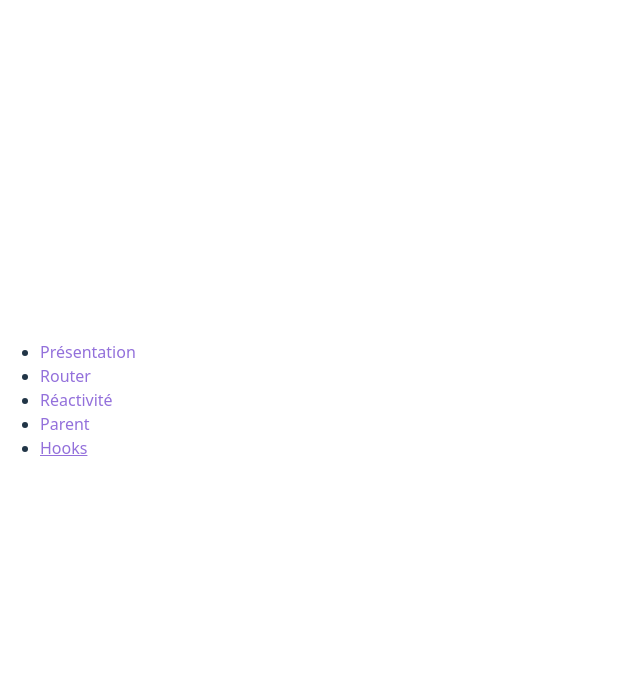
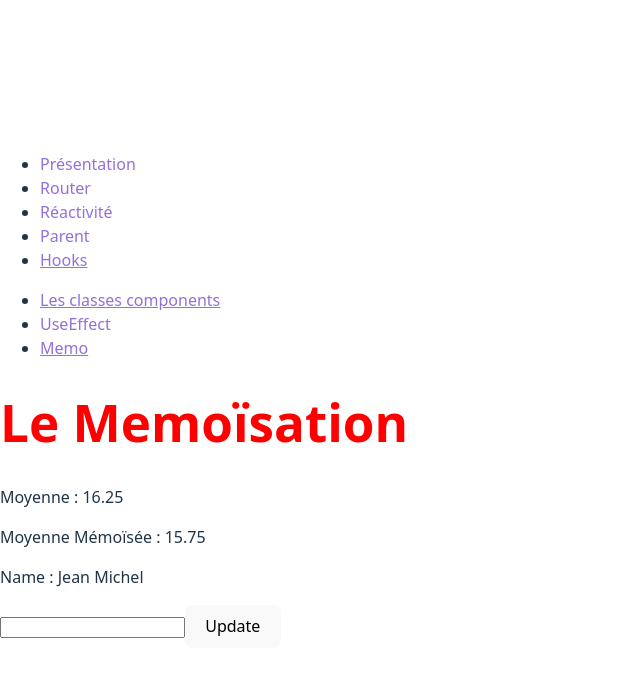
Before and after one commit to Thaisrr/react-ajc, a React (Vite) app: page /hooks/memo in a window 1280 px wide. Shown: the top 676 px of the page, without its empty margins (0-640 px from the left). Built offline with nearby package versions, Linux system fonts and the light colour scheme.

Commit message:
Memoisation

```diff
--- a/src/App.tsx
+++ b/src/App.tsx
@@ -8,6 +8,7 @@ import Parent from "./pages/Parent.tsx";
 import HooksIndex from "./pages/Hooks/HooksIndex.tsx";
 import ClasseComponent from "./pages/Hooks/ClasseComponent.tsx";
 import UseEffect from "./pages/Hooks/UseEffect.tsx";
+import Memoisation from "./pages/Hooks/Memoisation.tsx";
 const App = () => {
 
     return (
@@ -22,6 +23,7 @@ const App = () => {
                     <Route path='/hooks' element={<HooksIndex />} >
                         <Route path='' element={<ClasseComponent /> } />
                         <Route path='use-effect' element={<UseEffect />} />
+                        <Route path='memo' element={<Memoisation />} />
                     </Route>
               </Routes>
           </BrowserRouter>
--- a/src/pages/Hooks/HooksIndex.tsx
+++ b/src/pages/Hooks/HooksIndex.tsx
@@ -11,6 +11,9 @@ const HooksIndex = () => {
                     <li>
                         <NavLink to='use-effect'>UseEffect</NavLink>
                     </li>
+                    <li>
+                        <NavLink to='memo'>Memo</NavLink>
+                    </li>
                 </ul>
             </nav>
 
--- /dev/null
+++ b/src/pages/Hooks/Memoisation.tsx
@@ -0,0 +1,42 @@
+import {useMemo, useRef, useState} from "react";
+
+export const Memoisation = () => {
+    const notes = [12, 20, 19, 14];
+    const getMoyenne = () => {
+        console.log('Calcule de moyenne');
+        const sum = notes.reduce((sum: number, curr: number) => sum + curr, 0);
+        return sum / notes.length;
+    }
+
+    const [name, setName] = useState('Jean Michel');
+    const inputRef = useRef <HTMLInputElement>(null);
+    const updateName = () => {
+        if(inputRef.current) {
+            setName(inputRef.current.value);
+        }
+    }
+
+    const [notes2, setNotes2] = useState([15, 16, 14, 18]);
+    const moyenneMemo = useMemo(() => {
+        console.log('Calcule de moyenne memoisée');
+        const sum = notes2.reduce((sum, curr) => sum + curr, 0);
+        return sum / notes2.length;
+    }, [notes2]);
+
+    return (
+        <>
+            <h1>Le Memoïsation</h1>
+
+            <p>Moyenne : {getMoyenne()}</p>
+            <p>Moyenne Mémoïsée : {moyenneMemo}</p>
+
+            <p>Name : {name}</p>
+            <p>
+                <input ref={inputRef} />
+                <button onClick={updateName}>Update</button>
+            </p>
+        </>
+    )
+}
+
+export default Memoisation;
--- a/src/pages/Hooks/UseEffect.tsx
+++ b/src/pages/Hooks/UseEffect.tsx
@@ -1,6 +1,6 @@
 import {useEffect, useState} from "react";
 
-const PI = 3.14;
+//const PI = 3.14;
 console.log('Outside component')
 
 const UseEffect = () => {
```
